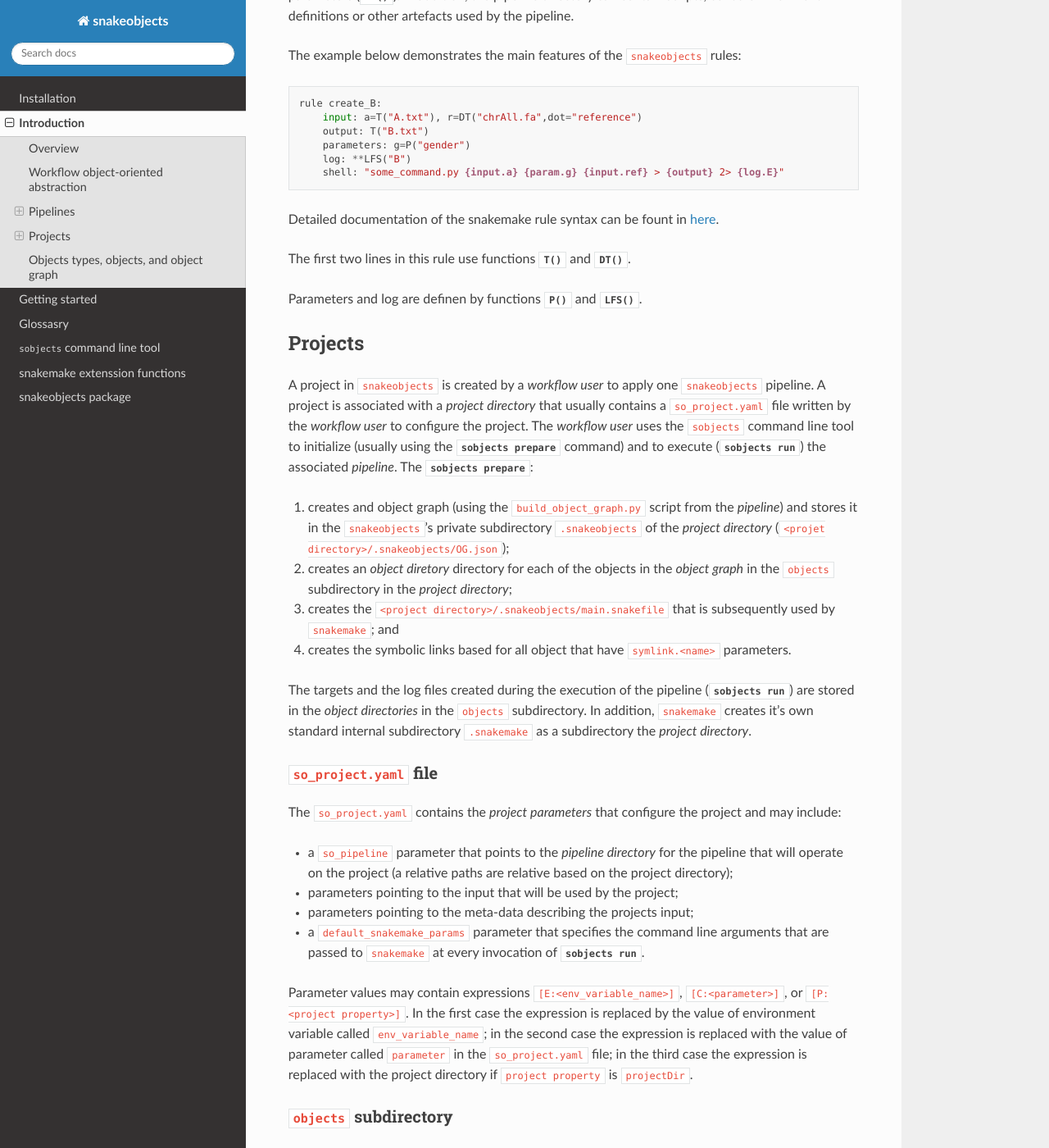
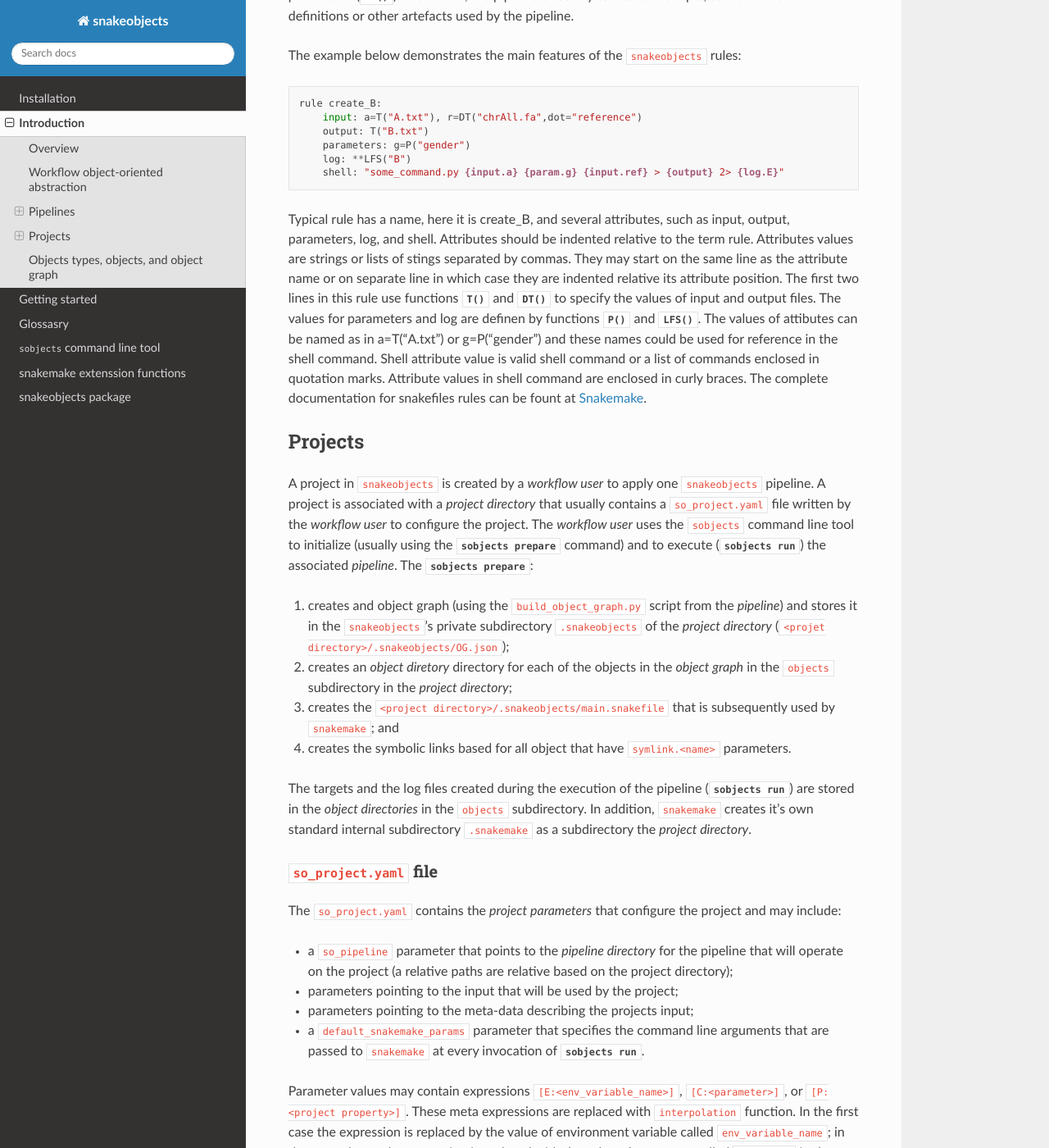
Before and after one commit to iossifovlab/snakeobjects, a Sphinx documentation site: the page built from documentation/introduction.rst, in a window 1280 px wide and 1400 px high, scrolled down 1985 px. Shown: the whole window at 82% size. Built offline with Sphinx 7.4.7 and the Read the Docs theme 2.0.0, drawn with Linux system fonts in a browser that asks for light colours; some of the changed text lies outside the part shown.

Commit message:
changed rule_B description and added interpolation description

```diff
--- a/documentation/introduction.rst
+++ b/documentation/introduction.rst
@@ -118,12 +118,13 @@ The example below demonstrates the main features of the ``snakeobjects`` rules:
 
 .. TODO: Add description of the example above.
 
-Detailed documentation of the snakemake rule syntax can be fount in
-`here <https://snakemake.readthedocs.io/en/stable/snakefiles/rules.html>`_.
-
-The first two lines in this rule use functions :py:func:`.T`  and :py:func:`.DT`.
-
-Parameters and log are definen by functions :py:func:`.P` and :py:func:`.LFS`.
+Typical rule has a name, here it is create_B, and several attributes, such as input, output, parameters, log, and shell.
+Attributes should be indented relative to the term rule. Attributes values are strings or lists of stings separated by commas. They may start on the same line as the attribute name or on separate line in which case they are indented relative its attribute position.
+The first two lines in this rule use functions :py:func:`.T`  and :py:func:`.DT` to specify the values of input and output files.
+The values for parameters and log are definen by functions :py:func:`.P` and :py:func:`.LFS`.
+The values of attibutes can be named as in a=T("A.txt") or g=P("gender") and these names could be used for reference in the shell command. Shell attribute value is valid shell command or a list of commands enclosed in quotation marks. Attribute values in shell command are enclosed in curly braces.
+The complete documentation for snakefiles rules can be fount at
+`Snakemake <https://snakemake.readthedocs.io/en/stable/snakefiles/rules.html>`_.
 
 Projects
 --------
@@ -168,10 +169,13 @@ project and may include:
 
 
 Parameter values may contain expressions ``[E:<env_variable_name>]``, ``[C:<parameter>]``, or ``[P:<project property>]``.
+These meta expressions are replaced with ``interpolation`` function.
 In the first case the expression is replaced by the value of environment variable called
 ``env_variable_name``; in the second case the expression is replaced with the
 value of parameter called ``parameter`` in the ``so_project.yaml`` file; in the
-third case the expression is replaced with the project directory if ``project property`` is ``projectDir``.
+third case the expression is replaced with the project directory if ``project property`` is ``projectDir``
+and with the pipeline directory if ``project property`` is ``pipelineDir``.
+Iterpolation is applied to all project parameters. If parameter does not contain the above meta expressions, it remaines unaffected; parameters represented by lists and dictionaries are processed recurcively by applying interpolation to all its members.
 
 
 ``objects`` subdirectory
```
